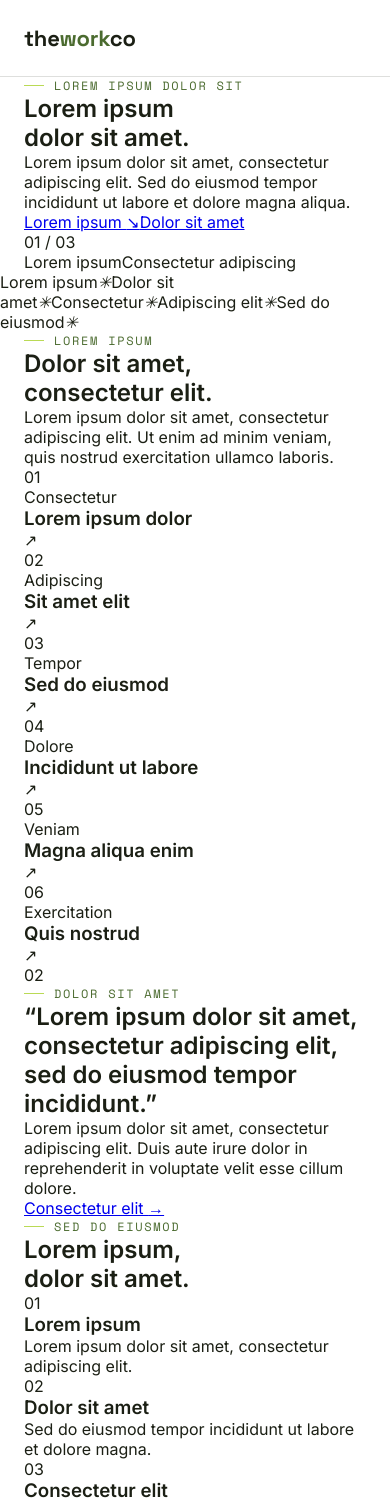
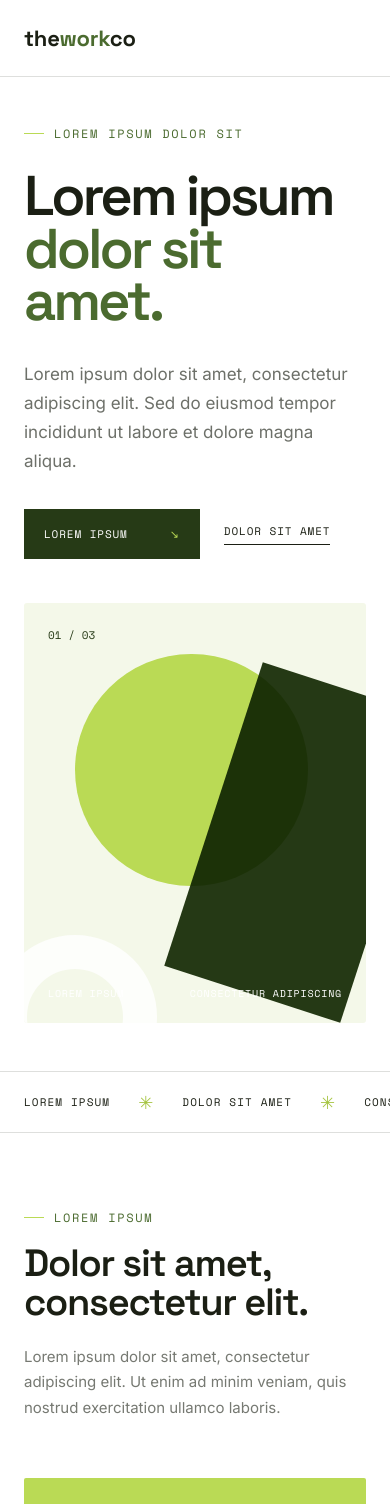
Before and after one commit to theworkco/theworkcoweb, a Next.js app: page / in a window 390 px wide. Shown: the top 1504 px of the page. Built offline with nearby package versions, Linux system fonts and the light colour scheme.

Commit message:
Style full responsive homepage

```diff
--- a/app/globals.css
+++ b/app/globals.css
@@ -102,6 +102,65 @@ nav a.active {
   border-radius: 2px;
   opacity: 1 !important;
 }
+
+/* HOMEPAGE */
+.home-hero { padding: 72px 0 76px; overflow: hidden; }
+.hero-grid { display: grid; grid-template-columns: 1.05fr 0.95fr; gap: 72px; align-items: center; }
+.hero-copy h1 { font-family: var(--font-space-grotesk), sans-serif; font-size: clamp(58px, 7vw, 96px); line-height: 0.94; letter-spacing: -0.055em; font-weight: 600; margin: 28px 0 32px; }
+.hero-copy h1 span { color: var(--green); }
+.hero-copy > p { max-width: 530px; font-size: 17px; line-height: 1.7; color: rgba(27,31,20,.64); }
+.hero-actions { display: flex; gap: 24px; align-items: center; margin-top: 34px; }
+.button-primary, .button-secondary, .button-light { font-family: var(--font-space-mono), monospace; font-size: 11px; letter-spacing: .08em; text-transform: uppercase; text-decoration: none; }
+.button-primary { display: inline-flex; gap: 42px; background: var(--green-deep); color: white; padding: 17px 20px; }
+.button-primary span { color: var(--lime); }
+.button-secondary { color: var(--ink); border-bottom: 1px solid var(--ink); padding-bottom: 5px; }
+.hero-art { min-height: 560px; position: relative; background: var(--pale); overflow: hidden; border-radius: 3px; }
+.hero-art-index { position: absolute; z-index: 4; top: 24px; left: 24px; font: 11px var(--font-space-mono), monospace; color: var(--green-deep); }
+.hero-shape { position: absolute; }
+.hero-shape-one { width: 68%; aspect-ratio: 1; border-radius: 50%; background: var(--lime); top: 12%; left: 15%; }
+.hero-shape-two { width: 54%; height: 76%; background: var(--green-deep); transform: rotate(18deg); top: 19%; right: -8%; mix-blend-mode: multiply; }
+.hero-shape-three { width: 48%; aspect-ratio: 1; border: 34px solid white; border-radius: 50%; bottom: -18%; left: -9%; opacity: .84; }
+.hero-art-caption { position: absolute; z-index: 4; left: 24px; right: 24px; bottom: 22px; display: flex; justify-content: space-between; font: 10px var(--font-space-mono), monospace; text-transform: uppercase; letter-spacing: .08em; color: white; }
+.ticker { border-top: 1px solid var(--line); border-bottom: 1px solid var(--line); overflow: hidden; }
+.ticker-track { min-width: max-content; display: flex; align-items: center; gap: 28px; padding: 17px 24px; font: 11px var(--font-space-mono), monospace; text-transform: uppercase; letter-spacing: .1em; }
+.ticker-track i { color: var(--lime-deep); font-style: normal; font-size: 18px; }
+.projects-section, .process-section { padding: 110px 0; }
+.section-heading { display: flex; justify-content: space-between; align-items: end; gap: 60px; margin-bottom: 58px; }
+.section-heading h2, .statement-copy h2, .home-cta h2 { font-family: var(--font-space-grotesk), sans-serif; font-size: clamp(38px, 5vw, 62px); line-height: 1.02; letter-spacing: -.035em; font-weight: 600; margin-top: 18px; }
+.section-heading > p { max-width: 390px; font-size: 15px; line-height: 1.7; color: rgba(27,31,20,.6); }
+.project-grid { display: grid; grid-template-columns: repeat(2, 1fr); gap: 58px 24px; }
+.project-card.wide { grid-column: span 2; }
+.project-visual { min-height: 390px; position: relative; overflow: hidden; border-radius: 2px; }
+.wide .project-visual { min-height: 510px; }
+.tall .project-visual { min-height: 520px; }
+.project-visual.lime { background: var(--lime); }.project-visual.forest { background: #53713b; }.project-visual.paper { background: #e6e4d8; }.project-visual.olive { background: #9eaa72; }.project-visual.ink { background: #20241c; }.project-visual.mist { background: #dce8c7; }
+.visual-mark { position: absolute; z-index: 3; top: 24px; left: 24px; font: 11px var(--font-space-mono), monospace; }
+.visual-orbit { position: absolute; width: 52%; aspect-ratio: 1; border: 28px solid rgba(255,255,255,.68); border-radius: 50%; top: 12%; right: 12%; }
+.visual-block { position: absolute; width: 45%; height: 72%; background: rgba(38,58,22,.78); bottom: -18%; left: 18%; transform: rotate(-24deg); }
+.paper .visual-block, .mist .visual-block { background: rgba(75,107,47,.74); }.ink .visual-orbit, .forest .visual-orbit { border-color: rgba(186,218,85,.75); }
+.project-info { display: flex; justify-content: space-between; align-items: end; padding-top: 18px; border-top: 1px solid var(--line); }
+.project-info span { font: 10px var(--font-space-mono), monospace; text-transform: uppercase; letter-spacing: .08em; color: rgba(27,31,20,.5); }
+.project-info h3 { font: 600 24px var(--font-space-grotesk), sans-serif; margin-top: 8px; }
+.project-arrow { width: 38px; height: 38px; border: 1px solid var(--line); border-radius: 50%; display: grid; place-items: center; font-size: 15px !important; color: var(--ink) !important; }
+.statement-section { background: var(--green-deep); color: white; padding: 112px 0; }
+.statement-grid { display: grid; grid-template-columns: .36fr 1fr; gap: 70px; }
+.statement-number { font: 12px var(--font-space-mono), monospace; color: var(--lime); }
+.eyebrow.light { color: var(--lime); }
+.statement-copy h2 { max-width: 850px; }
+.statement-copy p { max-width: 540px; margin: 30px 0; color: rgba(255,255,255,.62); line-height: 1.7; }
+.button-light { color: white; display: inline-flex; gap: 50px; padding-bottom: 5px; border-bottom: 1px solid rgba(255,255,255,.55); }
+.section-heading.compact { margin-bottom: 44px; }
+.process-grid { display: grid; grid-template-columns: repeat(3, 1fr); border-top: 1px solid var(--line); }
+.process-card { padding: 32px 36px 20px 0; min-height: 230px; border-right: 1px solid var(--line); }
+.process-card + .process-card { padding-left: 36px; }
+.process-card:last-child { border-right: 0; }
+.process-card > span { font: 11px var(--font-space-mono), monospace; color: var(--green); }
+.process-card h3 { font: 600 24px var(--font-space-grotesk), sans-serif; margin: 52px 0 14px; }
+.process-card p { font-size: 14px; line-height: 1.65; color: rgba(27,31,20,.58); }
+.home-cta { background: var(--pale); padding: 86px 0; }
+.cta-inner { display: flex; justify-content: space-between; align-items: center; gap: 40px; }
+.cta-circle { width: 174px; height: 174px; flex: 0 0 auto; border-radius: 50%; background: var(--lime); color: var(--green-deep); display: flex; align-items: center; justify-content: space-around; text-decoration: none; font: 600 20px var(--font-space-grotesk), sans-serif; }
+.cta-circle b { font-size: 22px; }
 
 /* PAGE HERO (used by the /posts index) */
 .page-hero {
@@ -392,6 +451,21 @@ footer {
   nav {
     display: none;
   }
+  .home-hero { padding: 48px 0; }
+  .hero-grid { grid-template-columns: 1fr; gap: 44px; }
+  .hero-copy h1 { font-size: 56px; }
+  .hero-art { min-height: 420px; }
+  .projects-section, .process-section { padding: 76px 0; }
+  .section-heading { align-items: flex-start; flex-direction: column; gap: 22px; }
+  .project-grid { grid-template-columns: 1fr; }
+  .project-card.wide { grid-column: span 1; }
+  .project-visual, .wide .project-visual, .tall .project-visual { min-height: 370px; }
+  .statement-grid { grid-template-columns: 1fr; gap: 30px; }
+  .process-grid { grid-template-columns: 1fr; }
+  .process-card, .process-card + .process-card { padding: 28px 0; border-right: 0; border-bottom: 1px solid var(--line); min-height: auto; }
+  .process-card h3 { margin-top: 28px; }
+  .cta-inner { align-items: flex-start; flex-direction: column; }
+  .cta-circle { width: 140px; height: 140px; }
   .page-hero h1 {
     font-size: 32px;
   }
```
